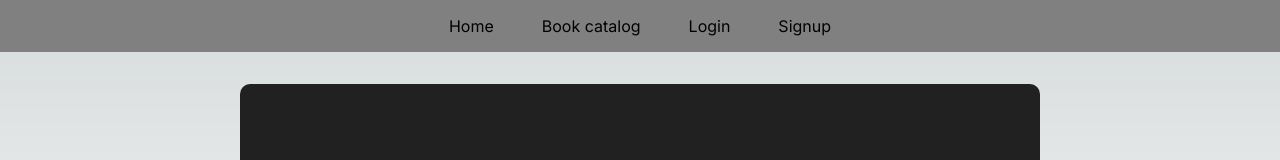
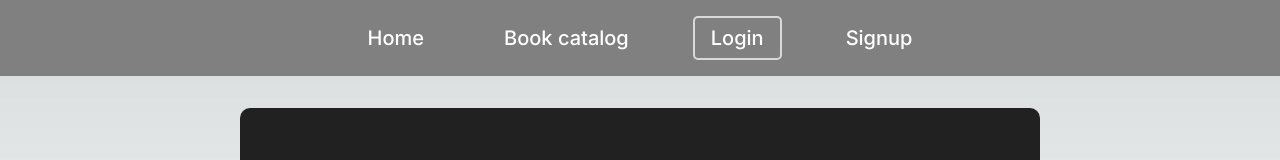
Before and after one commit to tjcocucci/videoclub-frontend, a Next.js app: page /login in a window 1280 px wide. Shown: the top 160 px of the page. Built offline with nearby package versions, Linux system fonts and the light colour scheme; no server answers.

Commit message:
feat: navbar styling

```diff
--- a/src/components/Navbar/Navbar.module.css
+++ b/src/components/Navbar/Navbar.module.css
@@ -9,6 +9,30 @@
   max-width: 100vw;
 }
 
+.active,
+.inactive {
+  background-color: transparent;
+  color: white;
+  font-size: 1.25rem;
+  font-weight: 500;
+  text-decoration: none;
+  cursor: pointer;
+  padding: 0.5rem 1rem;
+  border-radius: 5px;
+}
+
+.inactive {
+  border: none;
+}
+.active {
+  border: 2px solid rgba(255, 255, 255, 0.7);
+}
+
+.navbar > a:hover,
+.navbar > button:hover {
+  background-color: var(--background-box);
+}
+
 .error {
   color: red;
 }
--- a/src/components/Navbar/Navbar.tsx
+++ b/src/components/Navbar/Navbar.tsx
@@ -1,6 +1,6 @@
 "use client";
 
-import { useRouter } from "next/navigation";
+import { usePathname, useRouter } from "next/navigation";
 import Link from "next/link";
 
 import { useSession } from "@/context";
@@ -11,6 +11,8 @@ export default function Navbar() {
   const { session, loading } = useSession();
   const router = useRouter();
   const { logout } = useLogout();
+  const path = usePathname();
+
   const handleLogout = async () => {
     await logout();
     router.push("/");
@@ -18,14 +20,33 @@ export default function Navbar() {
 
   return (
     <nav className={styles.navbar}>
-      <Link href="/">Home</Link>
-      <Link href="/book-catalog">Book catalog</Link>
+      <Link href="/" className={path === "/" ? styles.active : styles.inactive}>
+        Home
+      </Link>
+      <Link
+        href="/book-catalog"
+        className={path === "/book-catalog" ? styles.active : styles.inactive}
+      >
+        Book catalog
+      </Link>
       {loading ? null : session ? (
-        <button onClick={handleLogout}>Logout</button>
+        <button
+          className={styles.inactive}
+        onClick={handleLogout}>Logout</button>
       ) : (
         <>
-          <Link href="/login">Login</Link>
-          <Link href="/signup">Signup</Link>
+          <Link
+            href="/login"
+            className={path === "/login" ? styles.active : styles.inactive}
+          >
+            Login
+          </Link>
+          <Link
+            href="/signup"
+            className={path === "/signup" ? styles.active : styles.inactive}
+          >
+            Signup
+          </Link>
         </>
       )}
     </nav>
```
